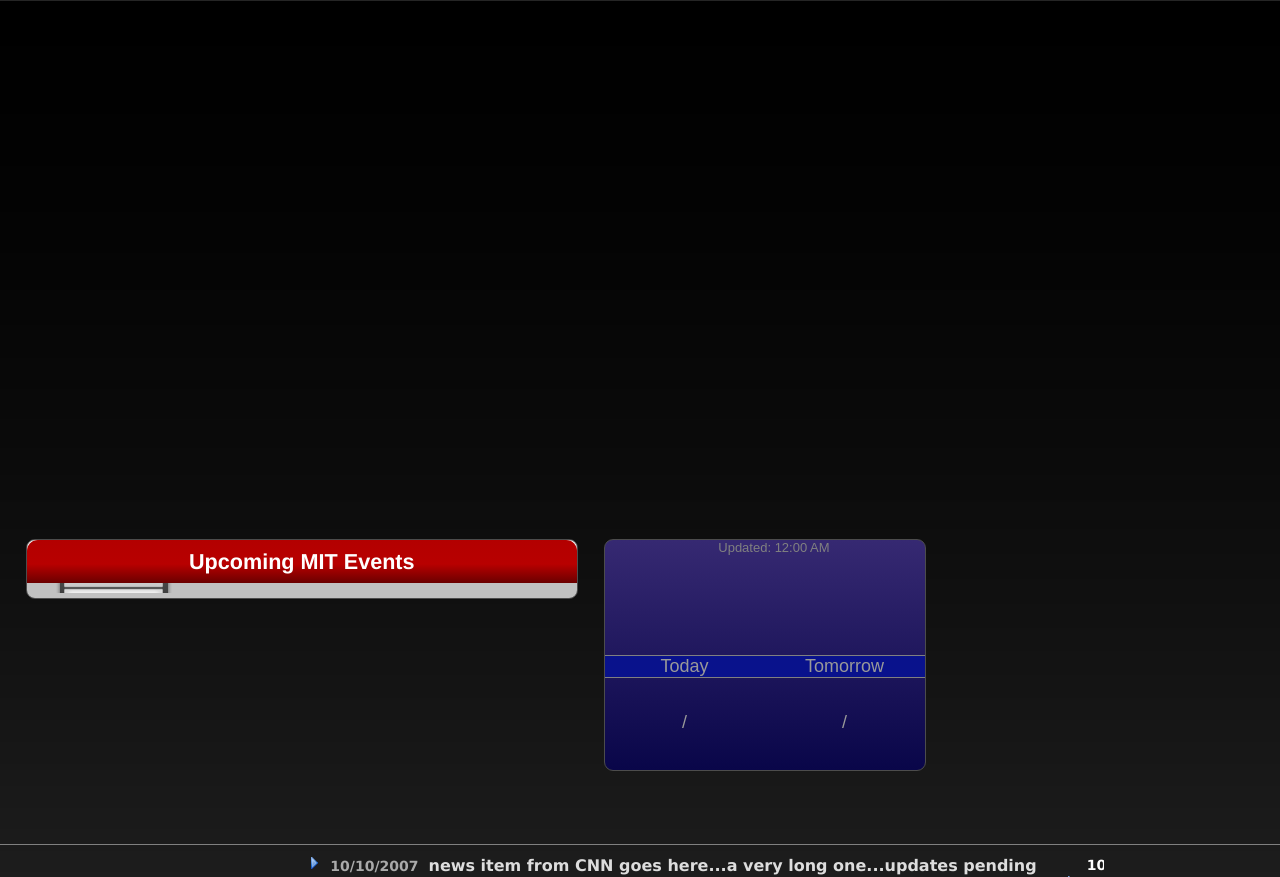
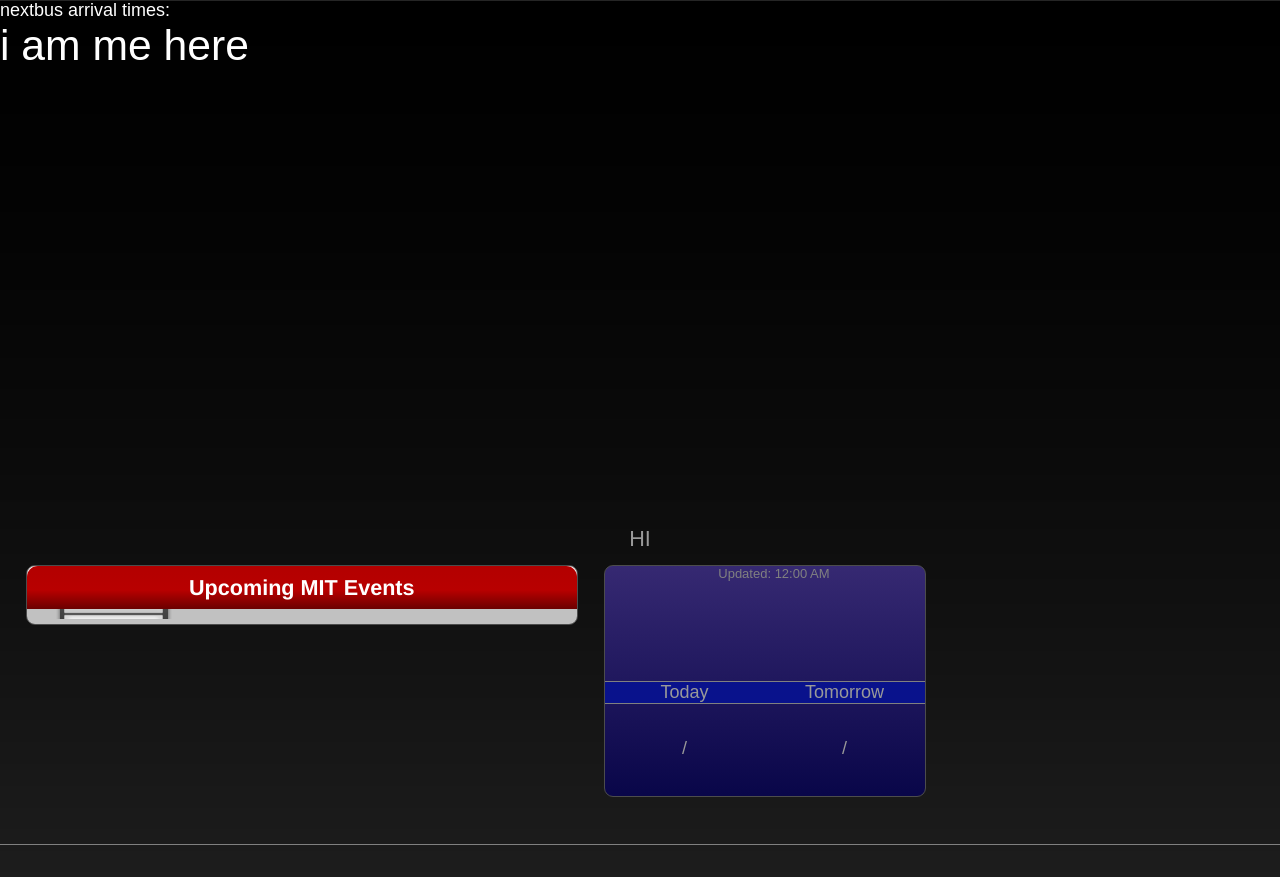
Before and after one commit to ievans/simmonsdash, a Django app: template templates/index.html in a window 1280 px wide. Run offline with Django 3.2, Linux system fonts and the light colour scheme; the template is opened without the code that fills it, so the values that code supplies are empty; some libraries are stand-ins or nearby versions.

Commit message:
added next bus widget

```diff
--- a/media/widgetload.js
+++ b/media/widgetload.js
@@ -37,9 +37,22 @@ function loadCalendar() {
     });
 }
 
+function loadNextbus() {
+    $.ajax({
+	url: "/nextbus",
+	success: function(nextbus_json){
+	    $("#nextbus").html("");
+	    for (var key in nextbus_json) {
+		$("#nextbus").append("<li>" + nextbus_json[key] + "</li>");
+	    }
+	}
+    });
+}
+
 $(document).ready(function() {
     setInterval(loadCalendar, 1000 );
-    setInterval(loadEvents, 1000 );
+    setInterval(loadEvents, 10000 );
+    setInterval(loadNextbus, 1000);
 
 $(function(){
     loadNews();
@@ -48,13 +61,7 @@ $(function(){
 
 });
 
-/* $.ajax({
-   url: "/nextbus",
-   success: function(nextbus_json){
-   $("#leftTop").html(html);
-   }
-   });
-
+ /*
    $.ajax({
    url: "/weather",
    success: function(weather_json){
--- a/templates/index.html
+++ b/templates/index.html
@@ -6,11 +6,12 @@
     <link href="media/li-scroller.css" rel="stylesheet" type="text/css" />
   </head>
   <body>
-
-
-
+    <div id="top">
+      nextbus arrival times:
+      <ul style="font-size: 32pt;" id="nextbus"><li>i am me here</li></ul>
+    </div>
     <div id="bottomboxes">
-    <div id="countdown"></div>
+      <div id="countdown">hi</div>
       <div id="timeofday" class="border-gray">
 	<div id="calendarclock" class="title">
 	  <div id="dayofweek" class="float-left"></div>
@@ -28,20 +29,11 @@
       <div id="weather" class="border-gray"><div id="asof">Updated: <span class="time">12:00 AM</span></div><div id="currentimage"></div><div id="currently"><div class="temp"></div><div class="title"></div><div class="location"></div></div><div id="forecast"><div id="forecast0"><div class="day">Today</div><div class="icon"></div><div class="title"></div><div class="temp"><span class="high"></span> / <span class="low"></span></div></div><div id="forecast1"><div class="day">Tomorrow</div><div class="icon"></div><div class="title"></div><div class="temp"><span class="high"></span> / <span class="low"></span></div></div></div></div>
     </div>
     <div id="rsstickercontainer">
-    <ul id="newsticker"
-      <li><span>10/10/2007</span><a href="#">news item from CNN goes here...a very long one...updates pending</a></li>
-      <li><span>10/10/2007</span><a href="#">news item from CNN goes here...a very long one...updates pending</a></li>
-      <li><span>10/10/2007</span><a href="#">news item from CNN goes here...a very long one...updates pending</a></li>
- </ul>
-
-  <div id="dimmer"></div>
-  <div id="newticketcontainer">
-
+      <ul id="newsticker"</ul>
     </div>
 
     <script type="text/javascript" src="http://ajax.googleapis.com/ajax/libs/jquery/1.6.3/jquery.min.js"></script>
+    <script type="text/javascript" src="media/jquery.li-scroller.1.0.js"></script>
     <script type="text/javascript" src="media/widgetload.js"></script>
- <script type="text/javascript" src="media/jquery.li-scroller.1.0.js"></script>
-
   </body>
 </html>
--- a/views.py
+++ b/views.py
@@ -11,7 +11,7 @@ zipcode = "02139"
 baseUrl = 'http://google.com'
 
 def home(request):
-    return render_to_response('index.html', { 'date': '1-2-2011' })
+    return render_to_response('index.html', None)
 
 def events(request):
     def formatEventsDate(d):
```
Also changed, not shown: nextbus.py (+5 -2 lines). Lines whose indentation alone changed are shown as unchanged.
